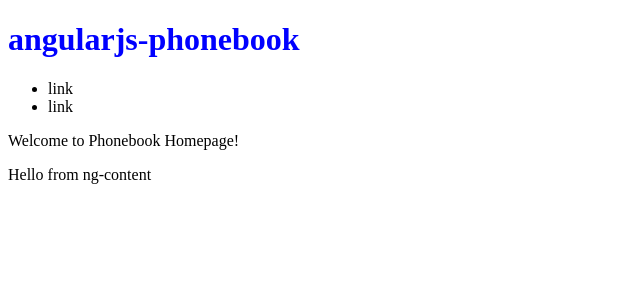
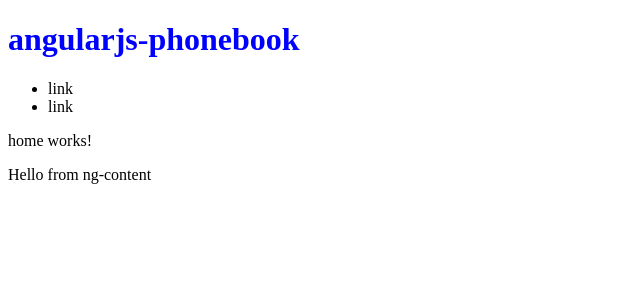
Before and after one commit to Syahirdev/angularjs-phonebook, an Angular app: page / in a window 1280 px wide. Shown: the top 300 px of the page, without its empty margins (0-640 px from the left). Built offline with nearby package versions, Linux system fonts and the light colour scheme.

Commit message:
Revert "how data binding works"
This reverts commit 17e081ef44f9ca0707f9a3852a3a4ed962e0c509.

```diff
--- a/src/app/home/home.component.html
+++ b/src/app/home/home.component.html
@@ -1,2 +1,2 @@
-<p>{{ homeTitle }}</p>
+<p>home works!</p>
 <ng-content></ng-content>
--- a/src/app/home/home.component.ts
+++ b/src/app/home/home.component.ts
@@ -3,11 +3,13 @@ import { Component, OnInit } from '@angular/core';
 @Component({
   selector: 'app-home',
   templateUrl: './home.component.html',
-  styleUrls: ['./home.component.css'],
+  styleUrls: ['./home.component.css']
 })
 export class HomeComponent implements OnInit {
-  homeTitle = 'Welcome to Phonebook Homepage!';
-  constructor() {}
 
-  ngOnInit(): void {}
+  constructor() { }
+
+  ngOnInit(): void {
+  }
+
 }
```
